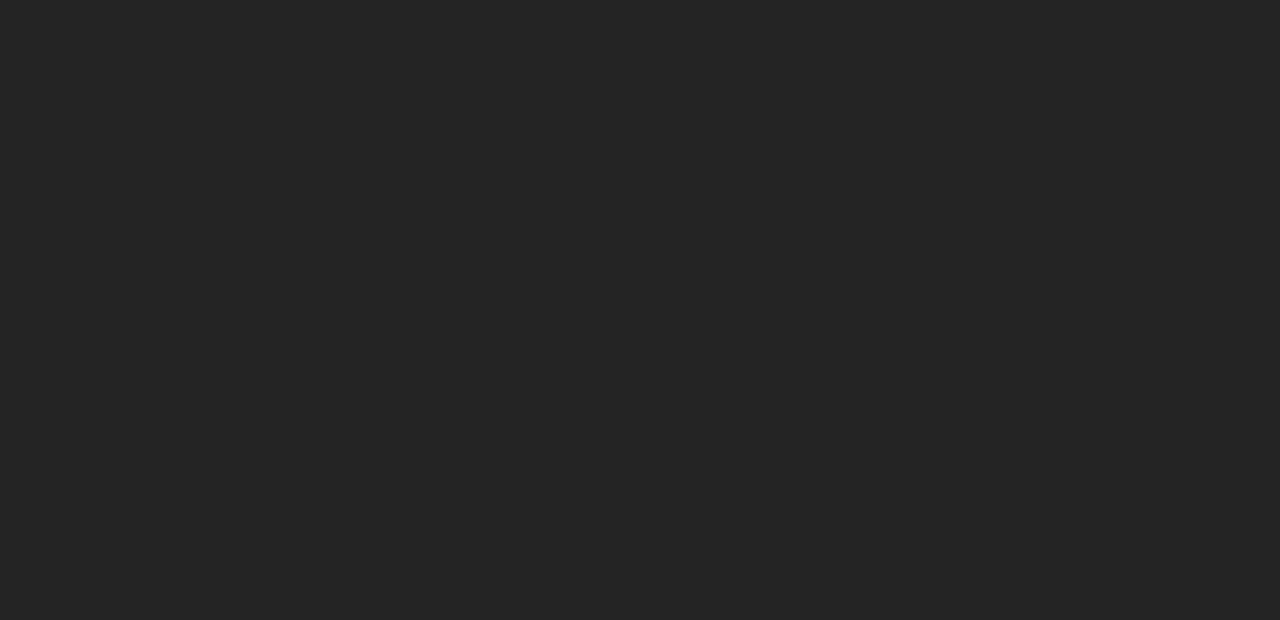
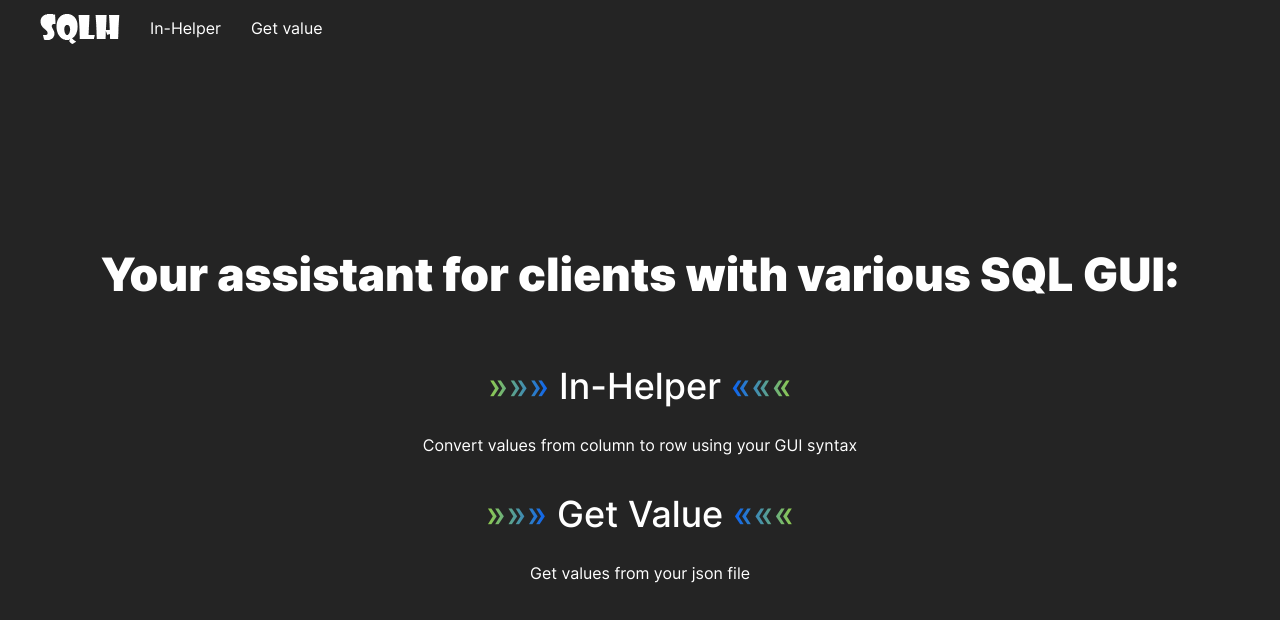
Before and after one commit to SenpaiSun/sql-helper, a React (Vite) app: page / in a window 1280 px wide. Shown: the top 620 px of the page. Built offline with nearby package versions, Linux system fonts and the light colour scheme.

Commit message:
completed main page

```diff
--- a/src/components/App/App.tsx
+++ b/src/components/App/App.tsx
@@ -2,6 +2,7 @@ import './App.css'
 import Header from '../Header/Header'
 import InHelper from '../InHelper/InHelper'
 import GetValue from '../GetValue/GetValue'
+import Main from '../Main/Main'
 import { Routes, Route} from 'react-router-dom'
 
 function App() {
@@ -32,13 +33,26 @@ function App() {
     })
   }
 
+  const getValueFromJson = (value:string) => {
+    const idsArray = value.split('\n')
+    const idsArrayFiltered = idsArray.filter(item => item.trim() !== '')
+    return idsArrayFiltered.map((id:string, index) => {
+      const idClear = id.trim()
+      if(index === 0) {
+        return "'" + idClear + "'"
+      }
+      return " '" + idClear + "'"
+    })
+  }
+
 
   return (
     <div className='root'>
       <Header />
       <Routes>
+        <Route path='/' element={<Main/>}/>
         <Route path="/in-helper" element={<InHelper convertValueInHelperFormat1={convertValueInHelperFormat1} convertValueInHelperFormat2={convertValueInHelperFormat2}/>}/>
-        <Route path="/get-value" element={<GetValue/>} />
+        <Route path="/get-value" element={<GetValue convertValueInHelperFormat1={getValueFromJson} convertValueInHelperFormat2={convertValueInHelperFormat2}/>} />
       </Routes>
     </div>
   )
--- a/src/components/GetValue/GetValue.tsx
+++ b/src/components/GetValue/GetValue.tsx
@@ -1,11 +1,17 @@
+import Inputs from '../Inputs/Inputs'
 import './GetValue.css'
 import React from 'react'
 
-const GetValue: React.FC = () => {
+export interface GetValueProps {
+  convertValueInHelperFormat1: (value:string) => string[]
+  convertValueInHelperFormat2: (value:string) => string[]
+}
+
+const GetValue: React.FC<GetValueProps> = (props) => {
   return (
-    <main>
-
-    </main>
+    <>
+      <Inputs convertValueInHelperFormat1={props.convertValueInHelperFormat1} convertValueInHelperFormat2={props.convertValueInHelperFormat2}/>
+    </>
   )
 }
 
--- a/src/components/Header/Header.css
+++ b/src/components/Header/Header.css
@@ -13,3 +13,7 @@
   color: #beaeae;
   text-decoration: none;
 }
+
+.header__list-item-image {
+  margin-top: -28px;
+}
--- a/src/components/Header/Header.tsx
+++ b/src/components/Header/Header.tsx
@@ -1,5 +1,6 @@
 import React from "react";
 import {Link} from "react-router-dom";
+import logo from '../../image/logo.png'
 import './Header.css'
 
 const Header: React.FC = () => {
@@ -7,6 +8,7 @@ const Header: React.FC = () => {
     <header className="header">
       <nav className="header__navigation">
         <ul className="header__list">
+          <li className="header__list-item"><Link className="header__list-item-link" to='/'><img className="header__list-item-image" src={logo}/></Link></li>
           <li className="header__list-item"><Link className="header__list-item-link" to='/in-helper'>In-Helper</Link></li>
           <li className="header__list-item"><Link className="header__list-item-link" to='/get-value'>Get value</Link></li>
         </ul>
--- a/src/components/Inputs/Inputs.tsx
+++ b/src/components/Inputs/Inputs.tsx
@@ -1,9 +1,10 @@
 import React, { useState } from "react"
 import './Inputs.css'
 import {InHelperProps} from '../InHelper/InHelper'
+import {GetValueProps} from '../GetValue/GetValue'
 
 
-const Inputs: React.FC<InHelperProps> = (props) => {
+const Inputs: React.FC<InHelperProps | GetValueProps> = (props) => {
   const [valueInput, setValueInput] = useState('')
   const [valueOutput, setValueOutput] = useState('')
 
--- /dev/null
+++ b/src/components/Main/Main.css
@@ -0,0 +1,83 @@
+.helper {
+  display: flex;
+  justify-content: center;
+  flex-direction: column;
+}
+
+.helper__title {
+  color: #fff;
+  font-size: 46px;
+  font-weight: 700;
+  margin: 150px auto 50px;
+}
+
+.helper__in-helper-router {
+  text-decoration: none;
+  color: #fff;
+  font-size: 36px;
+  font-weight: 500;
+  margin: 0 auto;
+}
+
+.helper__in-helper-router:hover {
+  color: #a09f9f;
+}
+
+.helper__get-value-router {
+  text-decoration: none;
+  color: #fff;
+  font-size: 36px;
+  font-weight: 500;
+  margin: 30px auto 0;
+}
+
+.helper__get-value-router:hover {
+  color: #a09f9f;
+}
+
+.helper__in-helper-text {
+  color: #fff;
+  margin: 20px auto 0;
+}
+
+.helper__mnemonic-left {
+  background: linear-gradient(90deg, #d0ff00, #0059ff, #ff0062);
+  background-size: 300% 100%;
+  color: transparent;
+  -webkit-background-clip: text;
+  background-clip: text;
+  animation: wave-left 2s infinite;
+}
+
+@keyframes wave-left {
+  0% {
+    background-position: 0% 50%;
+  }
+  50% {
+    background-position: 100% 50%;
+  }
+  100% {
+    background-position: 0% 50%;
+  }
+}
+
+.helper__mnemonic-right {
+  background: linear-gradient(90deg, #ff0062, #0059ff, #d0ff00);
+  background-size: 300% 100%;
+  color: transparent;
+  -webkit-background-clip: text;
+  background-clip: text;
+  animation: wave-right 2s infinite;
+}
+
+@keyframes wave-right {
+  0% {
+    background-position: 100% 50%;
+  }
+  50% {
+    background-position: 0% 50%;
+  }
+  100% {
+    background-position: 100% 50%;
+  }
+}
--- /dev/null
+++ b/src/components/Main/Main.tsx
@@ -0,0 +1,17 @@
+import React from "react"
+import './Main.css'
+import { Link } from "react-router-dom"
+
+const Main: React.FC = () => {
+  return (
+    <main className="helper">
+      <h1 className="helper__title">Your assistant for clients with various SQL GUI:</h1>
+      <Link to="/in-helper" className="helper__in-helper-router"><span className="helper__mnemonic-left">&#187;&#187;&#187;</span> In-Helper <span className="helper__mnemonic-right">&#171;&#171;&#171;</span></Link>
+      <p className="helper__in-helper-text">Convert values from column to row using your GUI syntax</p>
+      <Link to="/get-value" className="helper__get-value-router"><span className="helper__mnemonic-left">&#187;&#187;&#187;</span> Get Value <span className="helper__mnemonic-right">&#171;&#171;&#171;</span></Link>
+      <p className="helper__in-helper-text">Get values from your json file</p>
+    </main>
+  )
+}
+
+export default Main
--- a/src/main.tsx
+++ b/src/main.tsx
@@ -6,7 +6,7 @@ import { BrowserRouter } from 'react-router-dom';
 
 ReactDOM.createRoot(document.getElementById('root')!).render(
   <React.StrictMode>
-    <BrowserRouter basename="/sql-helper">
+    <BrowserRouter basename="/">
       <App />
     </BrowserRouter>
   </React.StrictMode>,
--- a/vite.config.ts
+++ b/vite.config.ts
@@ -3,6 +3,6 @@ import react from '@vitejs/plugin-react'
 
 // https://vitejs.dev/config/
 export default defineConfig({
-  base: '/sql-helper/',
+  base: '/',
   plugins: [react()],
 })
```
Also changed, not shown: src/image/logo.png (added).
